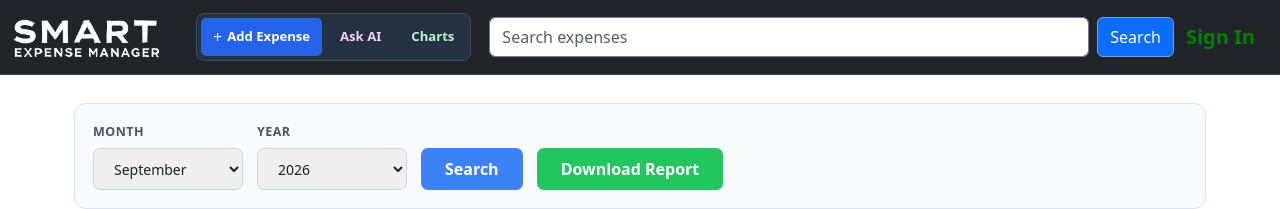
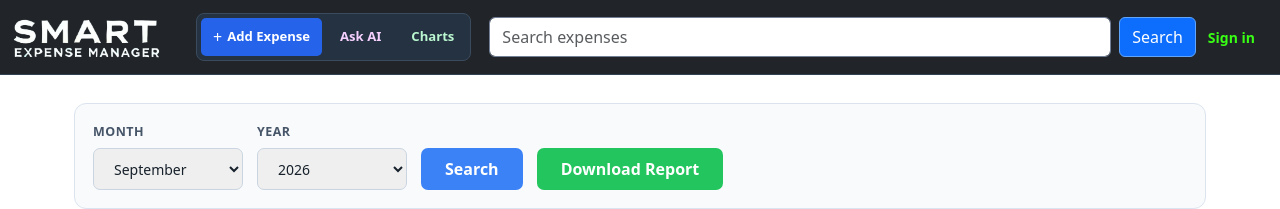
Before and after one commit to sameersayani/ExpenseManager, a React (Create React App) app in the folder ui/finacals/: page / in a window 1280 px wide. Shown: the top 209 px of the page. Built offline with nearby package versions, Linux system fonts and the light colour scheme; no server answers.

Commit message:
some style updates for sign in button

```diff
--- a/ui/finacals/src/components/Navbar.js
+++ b/ui/finacals/src/components/Navbar.js
@@ -279,14 +279,19 @@ const handleDeleteAccount = async () => {
     <a
     href="/login"
     style={{
-        color: "green",
-        fontSize: "20px",
+      color: "#39FF14",
+      fontSize: "14px",
       fontWeight: "bold",
       textDecoration: "none",
+      cursor: "pointer",
       marginRight: "25px",
+      transition: "color 0.3s",
+      whiteSpace: "nowrap",
     }}
+    onMouseOver={(e) => (e.currentTarget.style.color = "#afa84c")}
+    onMouseOut={(e) => (e.currentTarget.style.color = "#39FF14")}
 >
-      Sign In
+  Sign in
 </a>
   )}
   </div>
```
Lines whose indentation alone changed are shown as unchanged.
